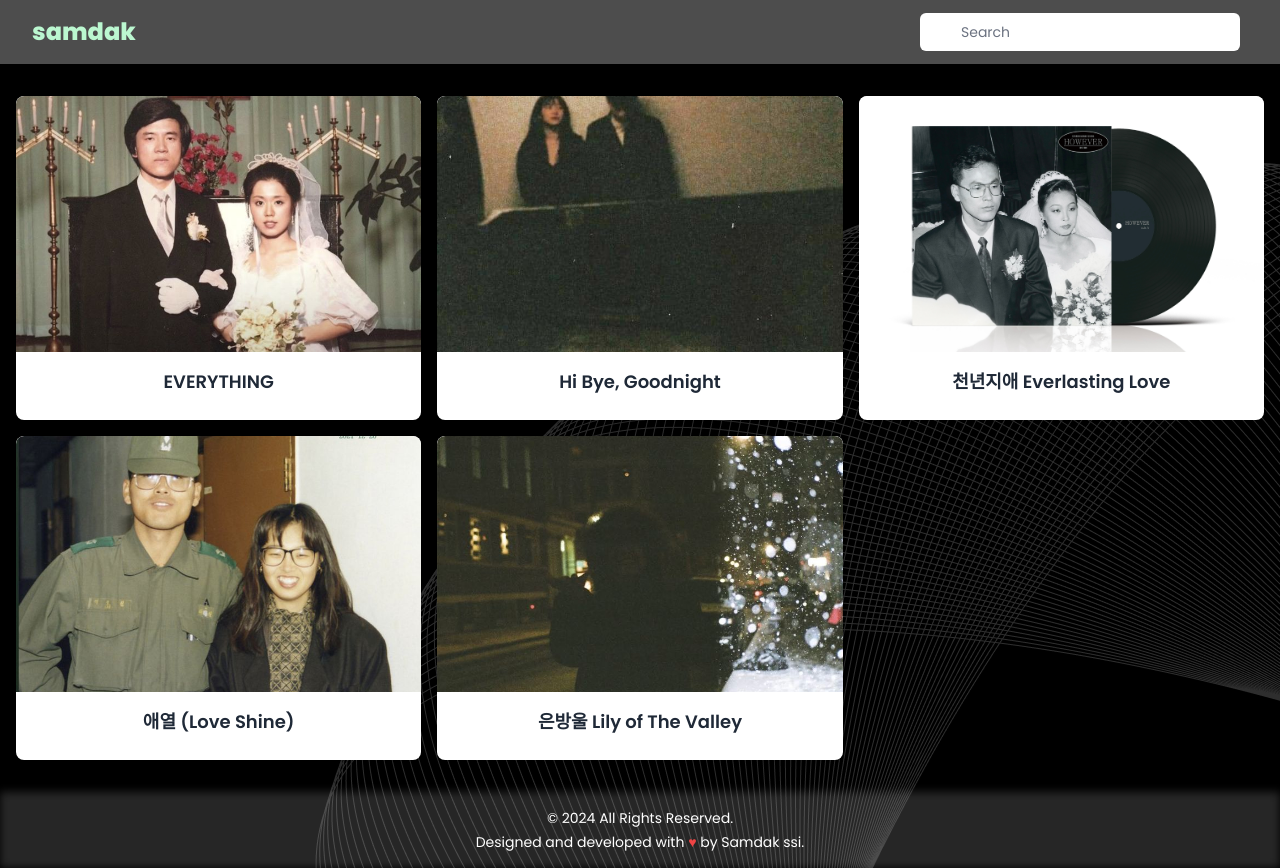
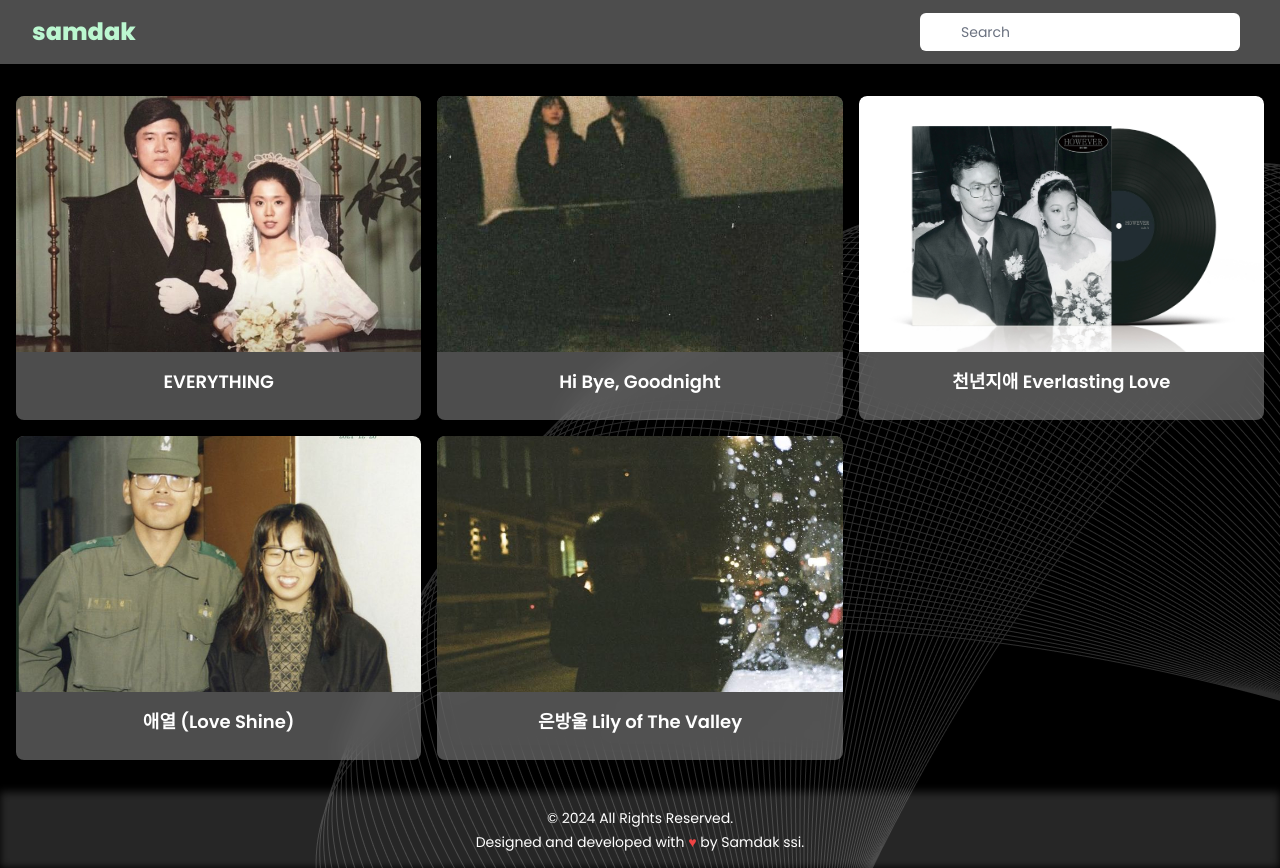
Before and after one commit to dom557/samdak-songs, a Next.js app: page / in a window 1280 px wide. Built offline with nearby package versions, Linux system fonts and the light colour scheme.

Commit message:
modified:   app/components/Playlist.tsx

```diff
--- a/app/components/Playlist.tsx
+++ b/app/components/Playlist.tsx
@@ -33,7 +33,7 @@ const Playlist: React.FC<{ searchQuery: string }> = ({ searchQuery }) => {
         {filteredSongs.map((song: Song, index: number) => (
           <div
             key={index}
-            className="playlist-card bg-white shadow-lg rounded-lg overflow-hidden cursor-pointer transform transition-transform hover:scale-105 relative"
+            className="playlist-card relative bg-white bg-opacity-30 backdrop-blur-md shadow-lg rounded-lg overflow-hidden cursor-pointer transform transition-transform hover:scale-105"
             onClick={() => handleCardClick(song)}
           >
             <div className="relative h-64 overflow-hidden rounded-t-lg">
@@ -47,7 +47,7 @@ const Playlist: React.FC<{ searchQuery: string }> = ({ searchQuery }) => {
               />
             </div>
             <div className="p-4 text-center">
-              <h2 className="text-lg font-semibold mb-2 text-gray-800 truncate">
+              <h2 className="text-lg font-semibold mb-2 text-white truncate">
                 {song.title}
               </h2>
             </div>
@@ -60,7 +60,7 @@ const Playlist: React.FC<{ searchQuery: string }> = ({ searchQuery }) => {
           <div className="bg-white p-4 rounded-lg shadow-lg relative max-w-md w-full text-center playlist-modal">
             <button
               onClick={handleClose}
-              className="absolute top-2 right-2 text-gray-500 hover:text-gray-700 playlist-modal-close"
+              className="absolute top-2 right-2 text-gray-500 hover:text-gray-700 playlist-modal-close text-3xl"
             >
               &times;
             </button>
```
